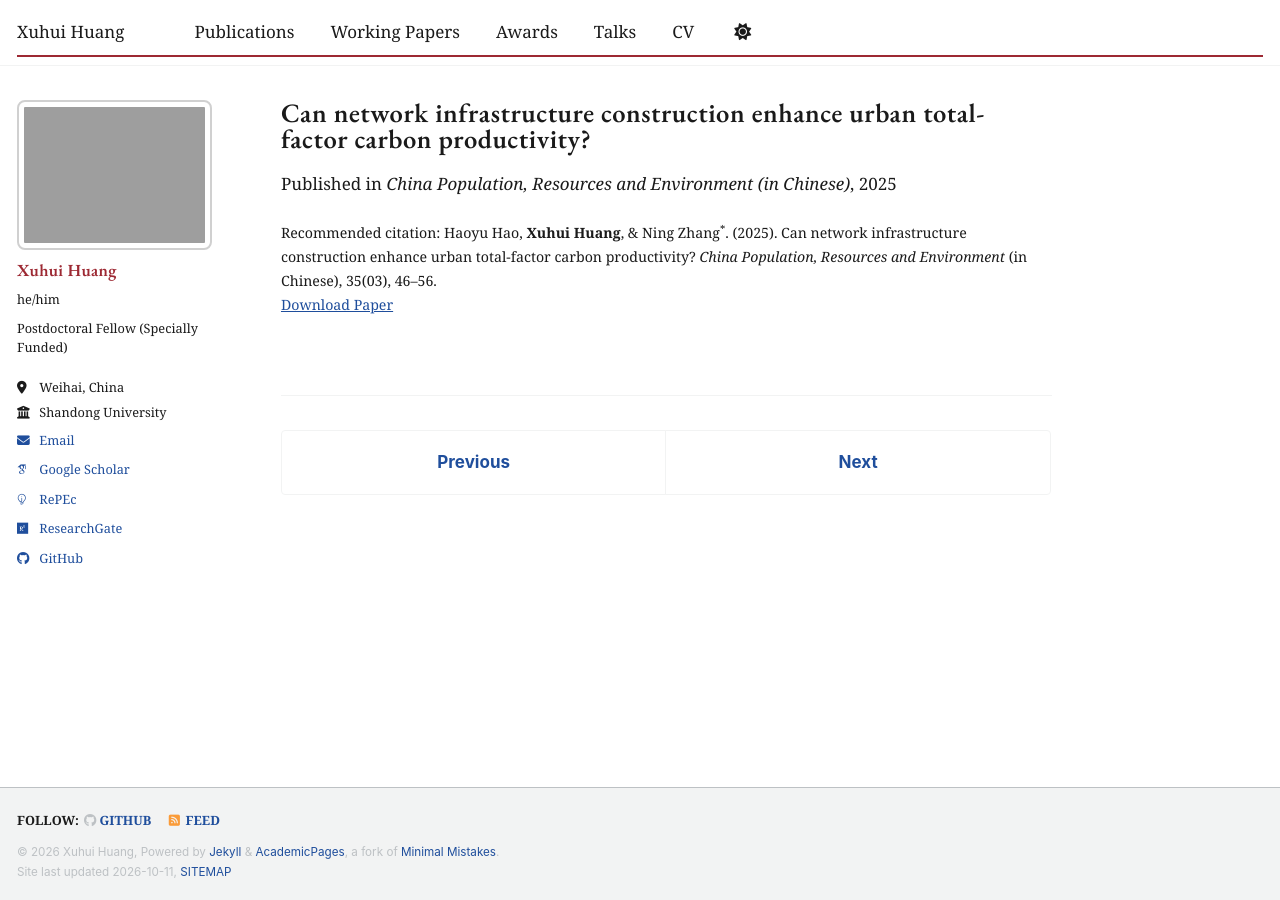
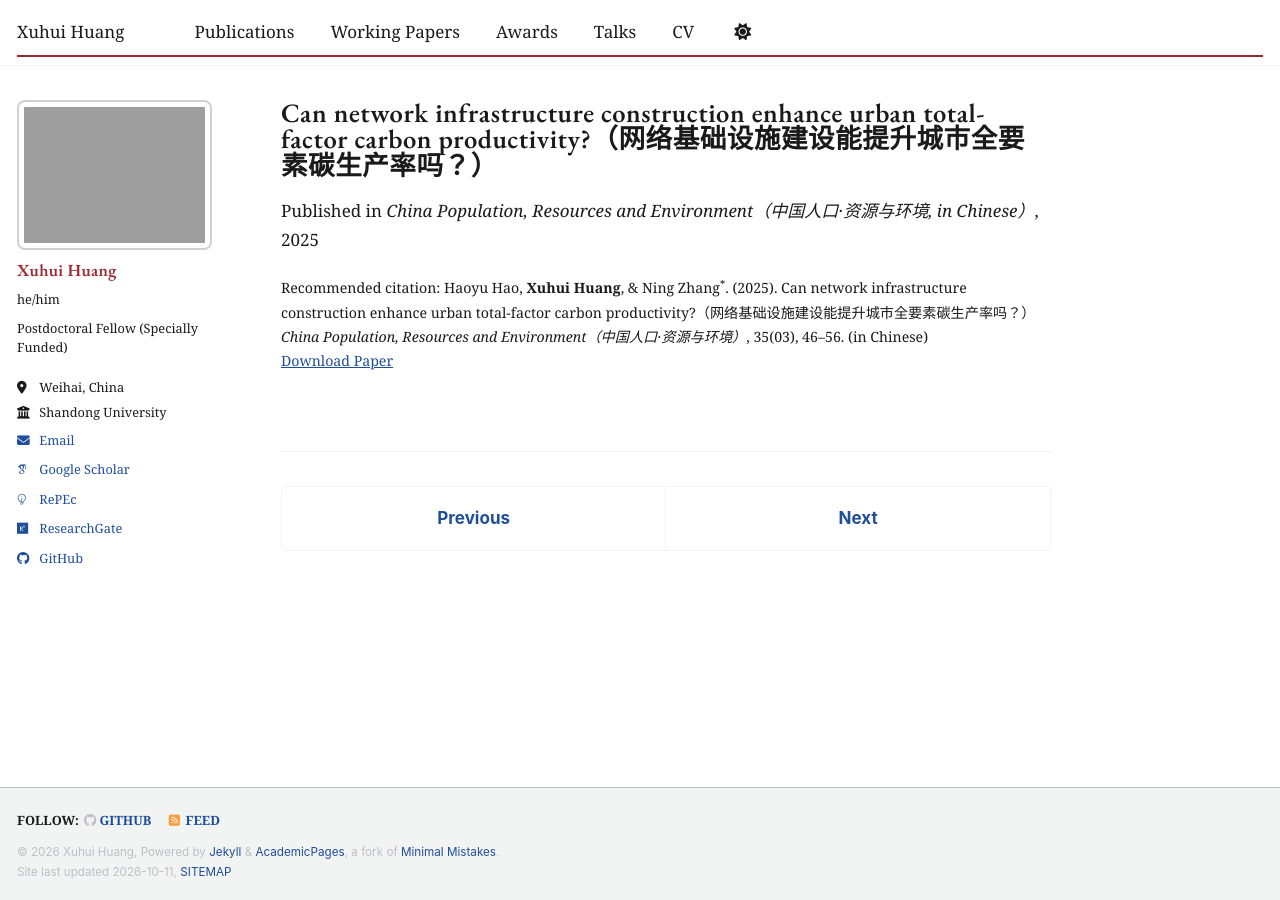
Before and after one commit to Xavier-hxh/Xavier-hxh.github.io, a Jekyll site: the page built from _publications/2025-03-01-hao-network-CTFP.md, in a window 1280 px wide. Built offline with Jekyll 4.4.1, drawn with Linux system fonts in a browser that asks for light colours; some web fonts are replaced; a script bundle is joined from its source files by our own code; library files that are not in the unit come from our copies; comment, search, counter and statistics services are not loaded.

Commit message:
Update profile and publication details

```diff
--- a/_publications/2025-03-01-hao-network-CTFP.md
+++ b/_publications/2025-03-01-hao-network-CTFP.md
@@ -1,9 +1,9 @@
 ---
-title: "Can network infrastructure construction enhance urban total-factor carbon productivity?"
+title: "Can network infrastructure construction enhance urban total-factor carbon productivity?（网络基础设施建设能提升城市全要素碳生产率吗？）"
 collection: publications
 permalink: /publication/2025-network-CTFP
 date: 2025-03-01
-venue: 'China Population, Resources and Environment (in Chinese)'
+venue: 'China Population, Resources and Environment（中国人口·资源与环境, in Chinese）'
 paperurl: 'https://kns.cnki.net/KCMS/detail/detail.aspx?dbcode=CJFQ&dbname=CJFDAUTO&filename=ZGRZ202503005'
-citation: 'Haoyu Hao, <strong>Xuhui Huang</strong>, & Ning Zhang<sup>*</sup>. (2025). Can network infrastructure construction enhance urban total-factor carbon productivity? <em>China Population, Resources and Environment</em> (in Chinese), 35(03), 46–56.'
+citation: 'Haoyu Hao, <strong>Xuhui Huang</strong>, & Ning Zhang<sup>*</sup>. (2025). Can network infrastructure construction enhance urban total-factor carbon productivity?（网络基础设施建设能提升城市全要素碳生产率吗？） <em>China Population, Resources and Environment（中国人口·资源与环境）</em>, 35(03), 46–56. (in Chinese)'
 ---
```
Also changed, not shown: _pages/about.md (+1 -1 lines), _publications/2025-08-01-yu-rural-industry.md (+3 -3 lines), _working_papers/2026-01-01-jeem-extreme-temp.md (+1 -1 lines).
